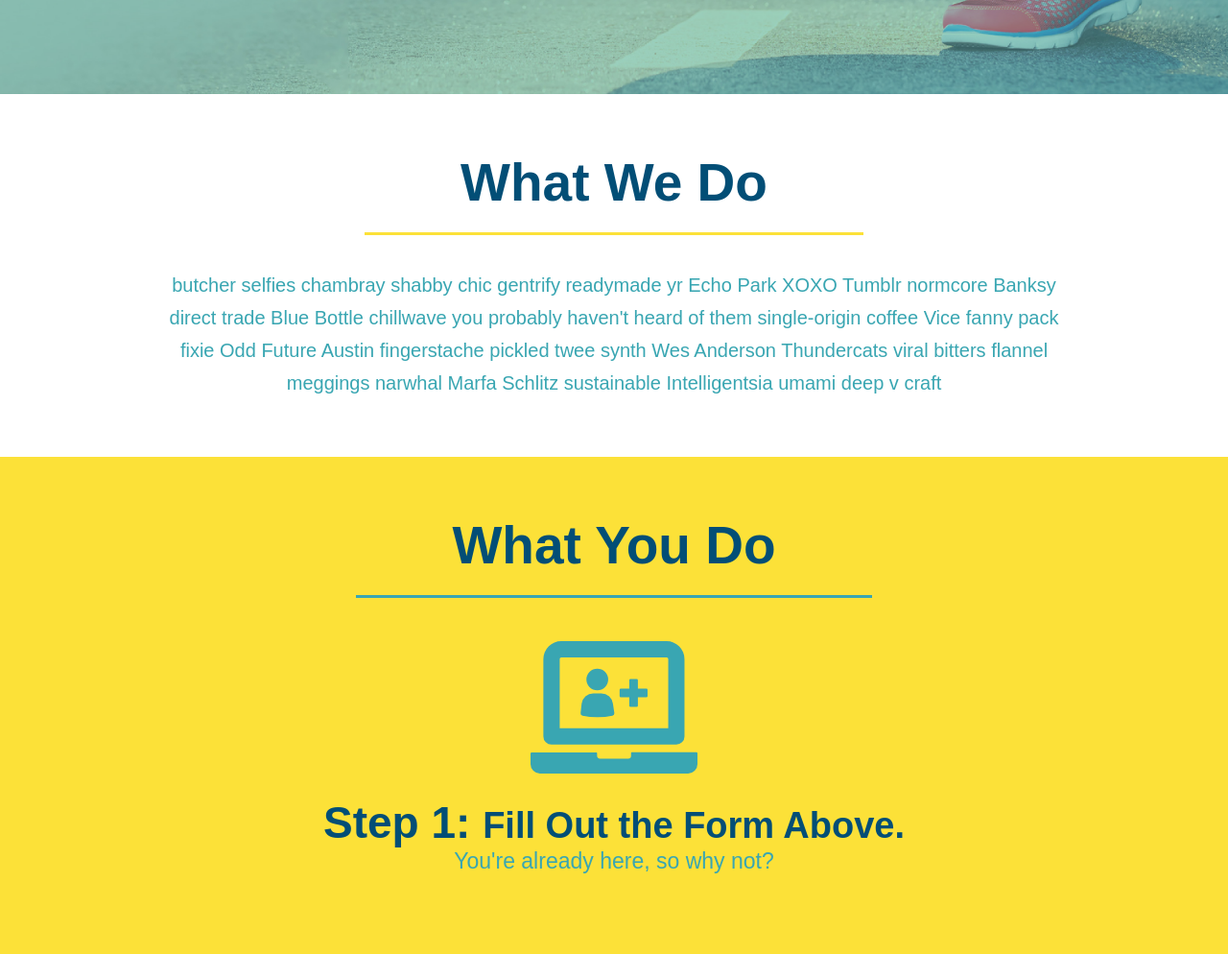
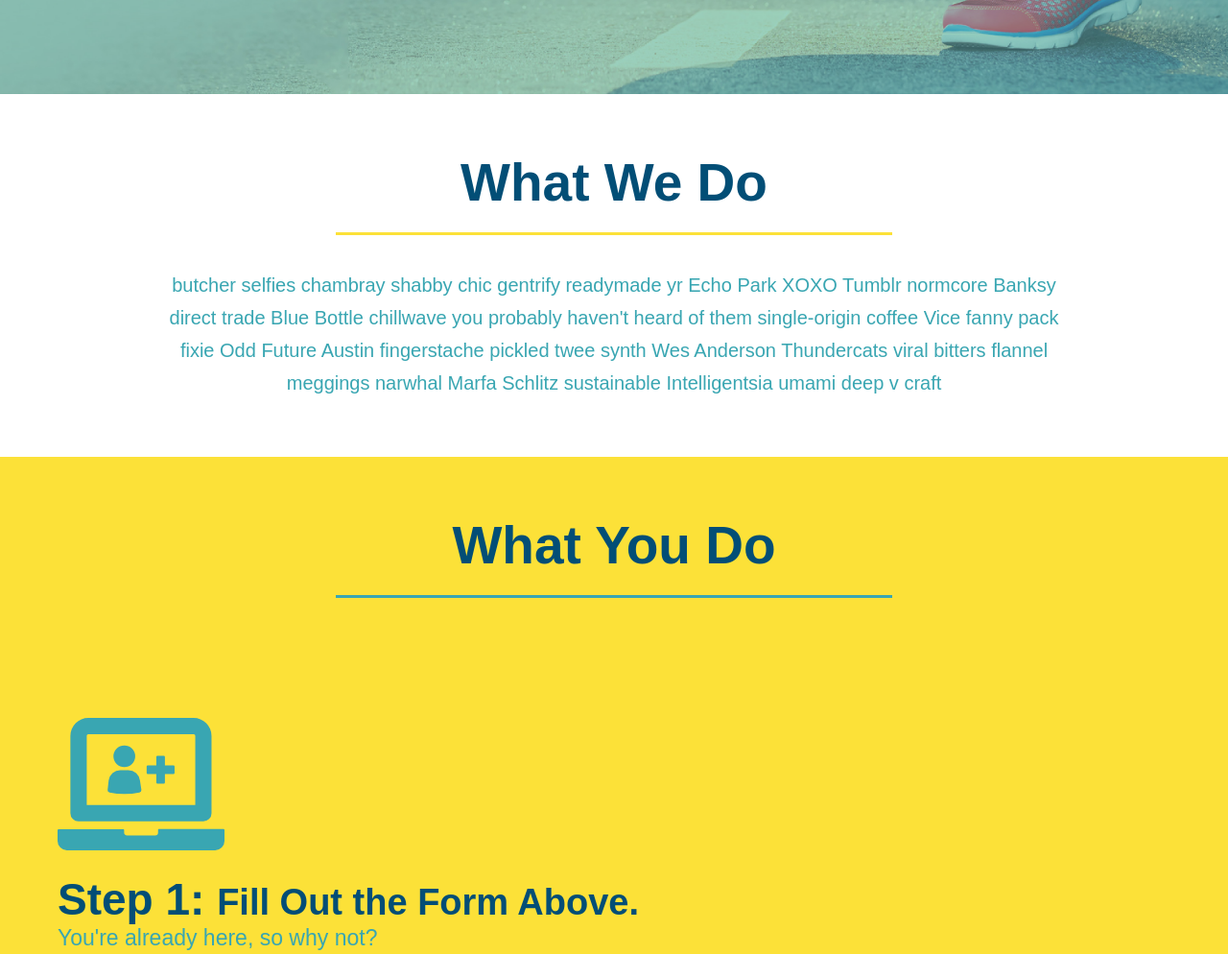
Before and after one commit to mbahl1670/run-buddy, a plain HTML site: page index.html in a window 1280 px wide. Shown: the part 609-1603 px from the top of the page at 96% size. Drawn offline with Linux system fonts and the light colour scheme.

Commit message:
added flexbox to section titles

```diff
--- a/assets/css/style.css
+++ b/assets/css/style.css
@@ -149,10 +149,11 @@ section {
 .section-title {
     font-size: 55px;
     color: #024e76;
-    margin-bottom: 35px;
-    padding: 0 100px 20px 100px;
     border-bottom: 3px solid;
-    display: inline-block;
+    padding-bottom: 20px;
+    text-align: center;
+    margin: 0 auto 35px auto;
+    width: 50%;
 }
 
 .primary-border {
@@ -163,20 +164,16 @@ section {
     border-color: #39a6b2;
 }
 
- .intro {
-     text-align: center;
- }
-
  .intro p {
      line-height: 1.7;
      color: #39a6b2;
      width: 80%;
      font-size: 20px;
      margin: 0 auto;
+     text-align: center;
  }
 
  .steps {
-     text-align: center;
      background: #fce138;
  }
 
@@ -207,8 +204,7 @@ section {
  /* Meet the Trainers STYLES START */
 
  .trainers {
-     text-align: center;
- }
+}
 
  .trainer {
      width: 900px;
@@ -229,14 +225,6 @@ section {
      width: 65%;
  }
 
- .text-left {
-     text-align: left;
- }
-
- .text-right {
-     text-align: right;
- }
-
  .trainer-bio h3 {
      font-size: 32px;
  }
@@ -255,8 +243,7 @@ section {
  /* "reach out STYLES START */
 
  .contact {
-     text-align: center;
-     background: #024e76;
+      background: #024e76;
  }
 
  .contact h2 {
@@ -293,4 +280,18 @@ section {
      color: #fce138;
  }
 
- /* REACH OUT */
+ /* REACH OUT ENDS */
+
+ /* Utility Classes */
+
+ .text-left {
+    text-align: left;
+}
+
+.text-right {
+    text-align: right;
+}
+
+.flex-row {
+    display: flex;
+}
--- a/index.html
+++ b/index.html
@@ -73,15 +73,24 @@
 
     <!-- "what we do" section -->
         <section id="what-we-do" class="intro">
+        <!-- Wrapping H2 section titles in flexbox -->
+        <div class="flex-row">
             <h2 class="section-title primary-border">What We Do</h2>
+        </div>
+
+        <div class="flex-row">
           <p>
               butcher selfies chambray shabby chic gentrify readymade yr Echo Park XOXO Tumblr normcore Banksy direct trade Blue Bottle chillwave you probably haven't heard of them single-origin coffee Vice fanny pack fixie Odd Future Austin fingerstache pickled twee synth Wes Anderson Thundercats viral bitters flannel meggings narwhal Marfa Schlitz sustainable Intelligentsia umami deep v craft
           </p>
+        </div>
     </section>
 
     <!-- "what you do" section -->
     <section id="what-you-do" class="steps">
+        <!-- Wrapping H2 section titles in flexbox -->
+        <div class="flex-row">
             <h2 class="section-title secondary-border">What You Do</h2>
+        </div>
 
         <div>
             <!-- insert this img element -->
@@ -111,7 +120,10 @@
 
     <!-- "meet the trainers" section -->
     <section id="your-trainers" class="trainers">
+        <!-- Wrapping H2 section titles in flexbox -->
+        <div class="flex-row">
             <h2 class="section-title primary-border" >Meet The Trainers</h2>
+        </div>
         <!-- first trainer bio -->
         <article class="trainer">
             <img src="./assets/images/trainer-1.jpg" alt="Arron Stephens in his workout clothes, ready to pump iron" />
@@ -151,7 +163,10 @@
 
     <!-- "reach out" section -->
     <section id="reach-out" class="contact">
+        <!-- Wrapping H2 section titles in flexbox -->
+        <div class="flex-row">
             <h2 class="section-title secondary-border">Reach Out</h2>
+        </div>
 
         <div class="contact-info">
             <iframe src="https://www.google.com/maps/embed?pb=!1m18!1m12!1m3!1d2823.373435851858!2d-93.41697872053768!3d44.95640383099108!2m3!1f0!2f0!3f0!3m2!1i1024!2i768!4f13.1!3m3!1m2!1s0x52b33557176e98af%3A0x4f22d803bd431451!2s10820%20Sumac%20Ln%2C%20Minnetonka%2C%20MN%2055305!5e0!3m2!1sen!2sus!4v1633650327139!5m2!1sen!2sus"
```
Lines whose indentation alone changed are shown as unchanged.
